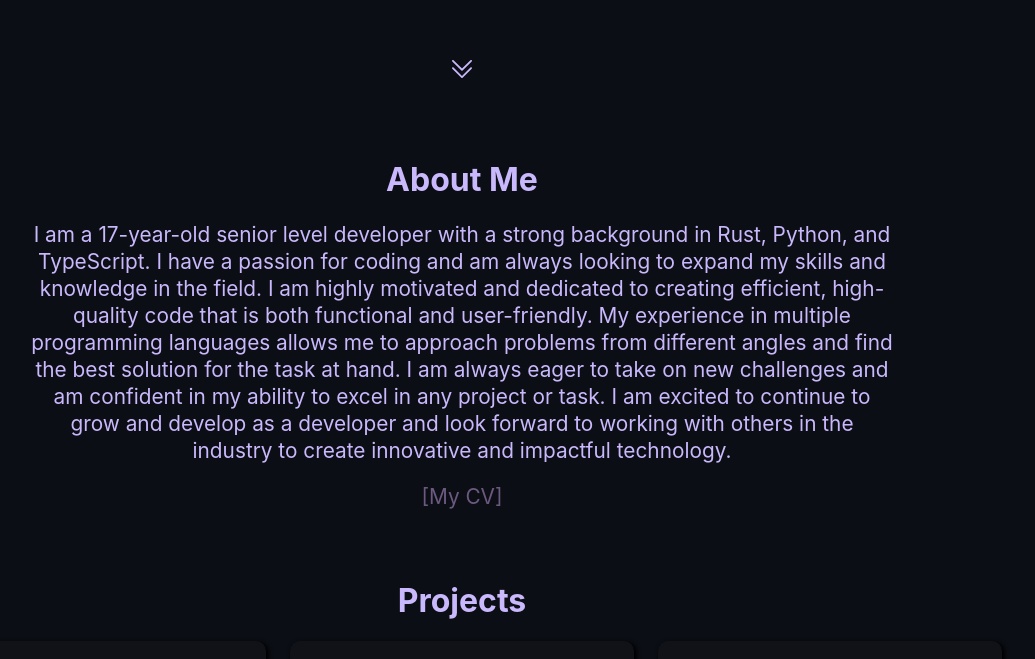
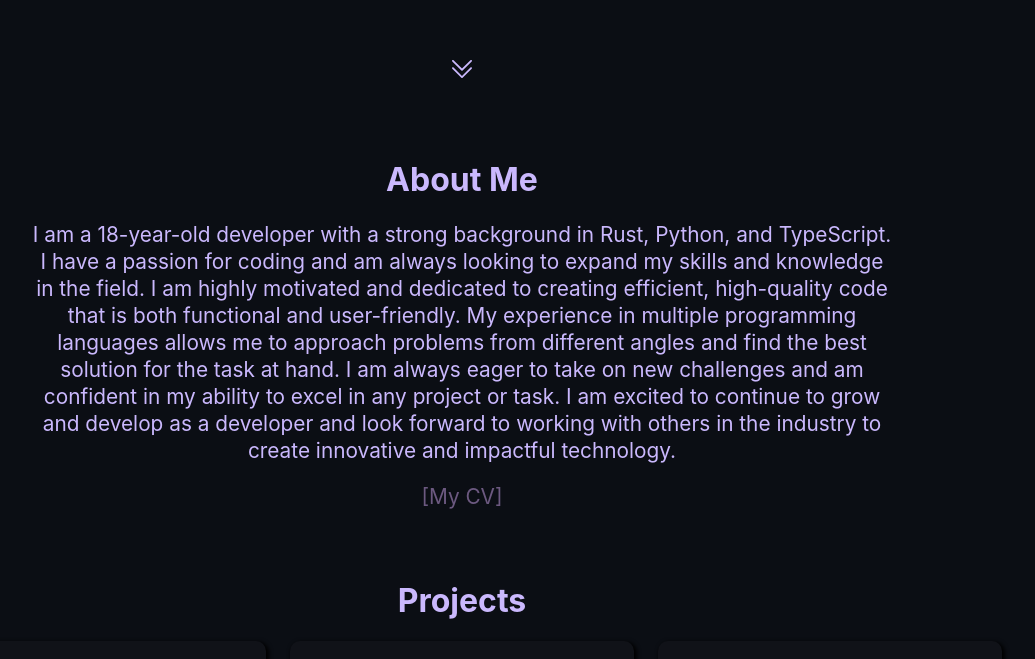
Before and after one commit to Zomatree/zomatree.live, a SvelteKit app: page / in a window 1280 px wide. Shown: the part 661-1320 px from the top of the page, without its empty margins (178-1213 px from the left). Built offline with nearby package versions, Linux system fonts and the light colour scheme; a web font is replaced by a local one.

Commit message:
Update +page.svelte

```diff
--- a/src/routes/+page.svelte
+++ b/src/routes/+page.svelte
@@ -47,7 +47,7 @@
             About Me
         </h1>
         <p class="text about-me-content">
-            I am a 17-year-old senior level developer with a strong background in Rust, Python, and TypeScript. I have a passion for coding and am always looking to expand my skills and knowledge in the field. I am highly motivated and dedicated to creating efficient, high-quality code that is both functional and user-friendly. My experience in multiple programming languages allows me to approach problems from different angles and find the best solution for the task at hand. I am always eager to take on new challenges and am confident in my ability to excel in any project or task. I am excited to continue to grow and develop as a developer and look forward to working with others in the industry to create innovative and impactful technology.
+            I am a 18-year-old developer with a strong background in Rust, Python, and TypeScript. I have a passion for coding and am always looking to expand my skills and knowledge in the field. I am highly motivated and dedicated to creating efficient, high-quality code that is both functional and user-friendly. My experience in multiple programming languages allows me to approach problems from different angles and find the best solution for the task at hand. I am always eager to take on new challenges and am confident in my ability to excel in any project or task. I am excited to continue to grow and develop as a developer and look forward to working with others in the industry to create innovative and impactful technology.
         </p>
         <a href="/cv.pdf" class="cv-link">
             [My CV]
```
